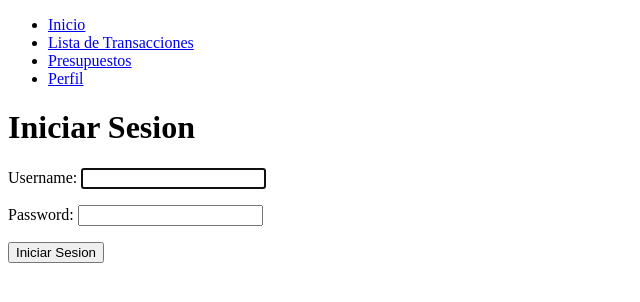
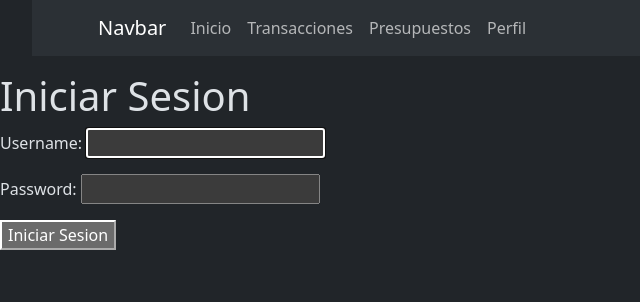
Before and after one commit to MEOM2001/app-finanzas, a Django app: page / in a window 1280 px wide. Shown: the top 302 px of the page, without its empty margins (0-640 px from the left). Run offline with Django 5.2, Linux system fonts and the light colour scheme; a user stored in the database is signed in.

Commit message:
Mejoras visuales

```diff
--- a/myApp/templates/base.html
+++ b/myApp/templates/base.html
@@ -1,34 +1,50 @@
 <!DOCTYPE html>
-<html lang="en">
+<html lang="es" data-bs-theme="dark">
+
 <head>
     <meta charset="UTF-8">
     <meta name="viewport" content="width=device-width, initial-scale=1.0">
     <title>App Finanzas</title>
+    <link rel="stylesheet" href="https://cdn.jsdelivr.net/npm/bootstrap@5.3.5/dist/css/bootstrap.min.css">
 </head>
+
 <body>
     <nav>
         <ul>
+            <nav class="navbar navbar-expand-lg bg-body-tertiary">
+                <div class="container">
+                    <a class="navbar-brand" href="#">Navbar</a>
+                    <button class="navbar-toggler" type="button" data-bs-toggle="collapse" data-bs-target="#navbarNav"
+                        aria-controls="navbarNav" aria-expanded="false" aria-label="Toggle navigation">
+                        <span class="navbar-toggler-icon"></span>
+                    </button>
+                    <div class="collapse navbar-collapse" id="navbarNav">
+                        <ul class="navbar-nav">
                             {% if user.is_authenticated %}
-                <li>
-                    <a href="/inicio">Inicio</a>
+                            <li class="nav-item">
+                                <a class="nav-link" href="/inicio">Inicio</a>
                             </li>
                             <li>
-                    <a href="/transacciones">Lista de Transacciones</a>
+                                <a class="nav-link" href="/transacciones">Transacciones</a>
                             </li>
-                <li>
-                    <a href="/presupuestos">Presupuestos</a>
+                            <li class="nav-item">
+                                <a class="nav-link" href="/presupuestos">Presupuestos</a>
                             </li>
-                <li>
-                    <a href="/perfil">Perfil</a>
+                            <li class="nav-item">
+                                <a class="nav-link" href="/perfil">Perfil</a>
                             </li>
                             {% else %}
-                <li>
-                    <a href="/registrarse">Registrarse</a>
+                            <li class="nav-item">
+                                <a class="nav-link" href="/registrarse">Registrarse</a>
                             </li>
-                <li>
-                    <a href="/">Iniciar Sesion</a>
+                            <li class="nav-item">
+                                <a class="nav-link" href="/">Iniciar Sesion</a>
                             </li>
                             {% endif %}
+                        </ul>
+                    </div>
+                </div>
+            </nav>
         </ul>
     </nav>
 
@@ -36,4 +52,5 @@
     {% endblock %}
 
 </body>
+
 </html>
--- a/myApp/views.py
+++ b/myApp/views.py
@@ -148,6 +148,7 @@
     return render(request, 'transacciones/Eliminar Transacion.html', {'transaccion': transaccion})
 
 
+
 @login_required
 def presupuestos(request):
     presupuestos = Presupuesto.objects.filter(usuario=request.user)
```
Also changed, not shown: db.sqlite3. Lines whose indentation alone changed are shown as unchanged.
